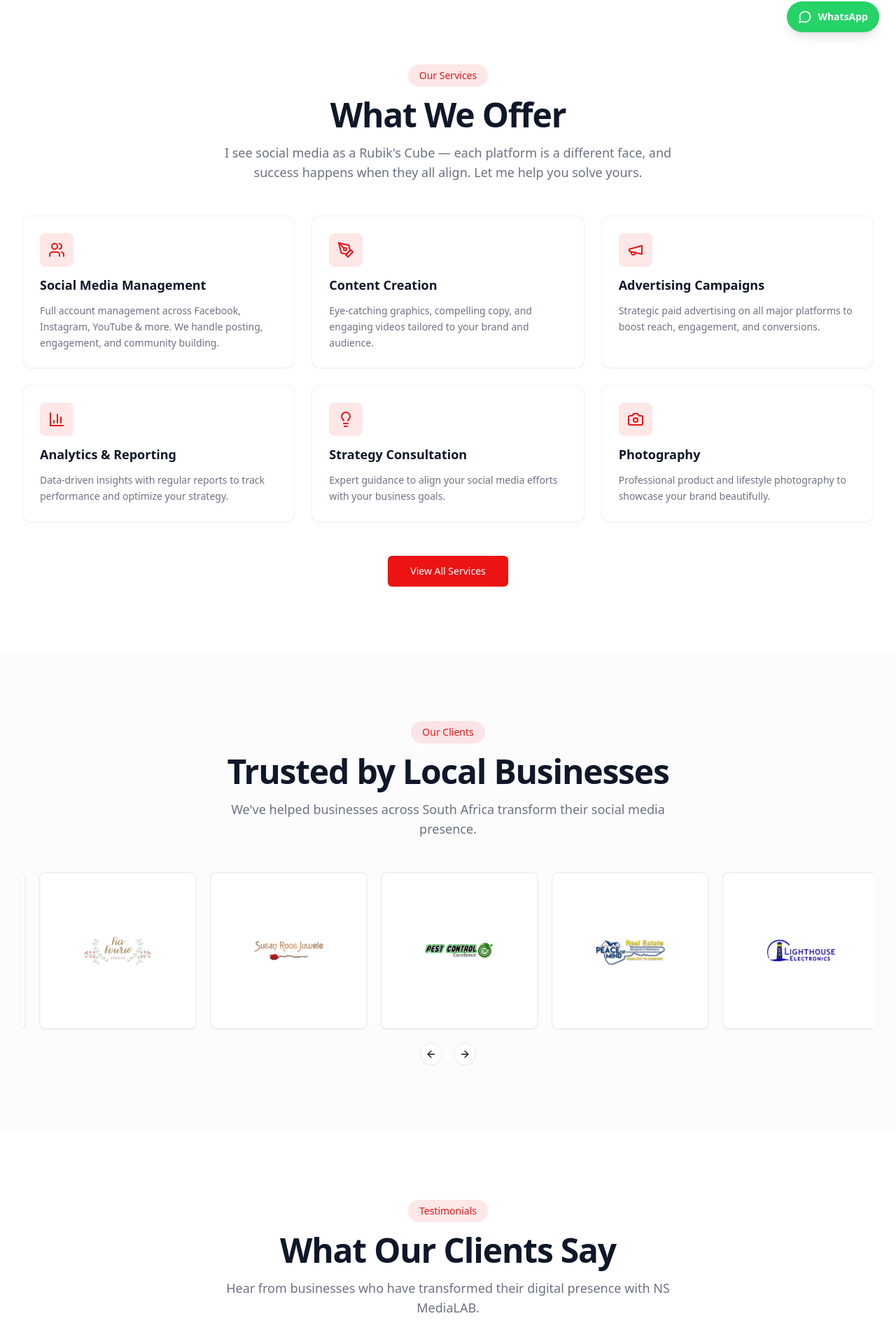
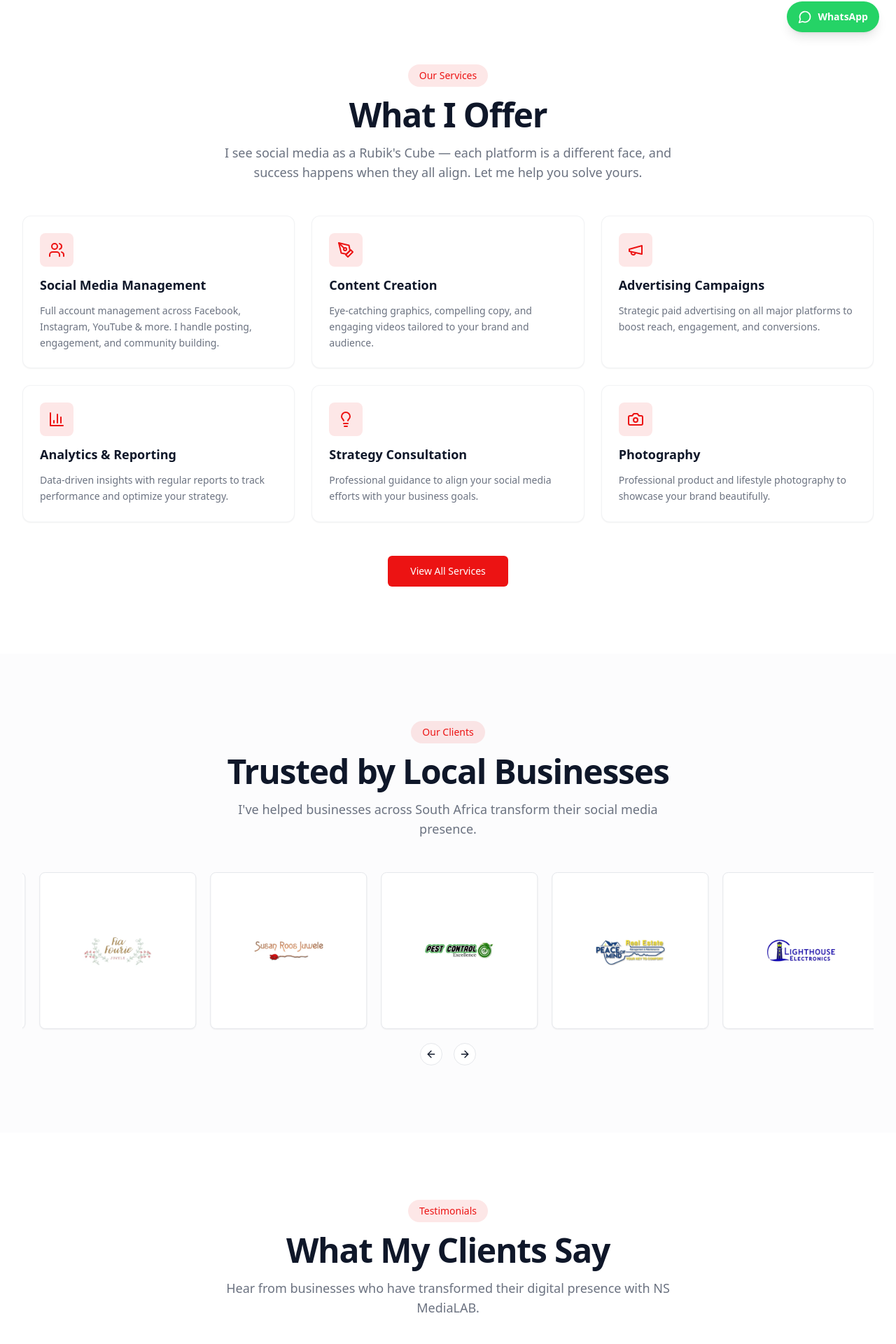
Before and after one commit to FrancoisSchoeman/NSMediaLAB, a Next.js app: page / in a window 1280 px wide. Shown: the part 730-2650 px from the top of the page at 70% size. Built offline with nearby package versions, Linux system fonts and the light colour scheme.

Commit message:
chore: Update SEO & content

```diff
--- a/app/layout.tsx
+++ b/app/layout.tsx
@@ -26,7 +26,7 @@ export const metadata: Metadata = {
     template: '%s | NS MediaLAB',
   },
   description:
-    'Transform your brand with NS MediaLAB\'s personalised social media marketing services. Based in Stilbaai, we help small businesses grow on Facebook, Instagram, YouTube & more. Get a free consultation today!',
+    'Transform your brand with NS MediaLAB\'s personalised social media marketing services. Based in Stilbaai, i help small businesses grow on Facebook, Instagram, YouTube & more. Get a free consultation today!',
   keywords: [
     'social media marketing Stilbaai',
     'Facebook marketing South Africa',
@@ -62,9 +62,9 @@ export const metadata: Metadata = {
     locale: 'en_ZA',
     url: siteUrl,
     siteName: 'NS MediaLAB',
-    title: 'Expert Social Media Marketing in Stilbaai | NS MediaLAB',
+    title: 'Professional Social Media Marketing Services in Stilbaai | NS MediaLAB',
     description:
-      'Transform your brand with personalised social media marketing. We help small businesses grow on Facebook, Instagram, YouTube & more. Free consultation available!',
+      'Transform your brand with personalised social media marketing. I help small businesses grow on Facebook, Instagram, YouTube & more. Free consultation available!',
     images: [
       {
         url: '/og-image.jpg',
@@ -76,9 +76,9 @@ export const metadata: Metadata = {
   },
   twitter: {
     card: 'summary_large_image',
-    title: 'Expert Social Media Marketing in Stilbaai | NS MediaLAB',
+    title: 'Professional Social Media Marketing Services in Stilbaai | NS MediaLAB',
     description:
-      'Transform your brand with personalised social media marketing. We help small businesses grow on Facebook, Instagram, YouTube & more.',
+      'Transform your brand with personalised social media marketing. I help small businesses grow on Facebook, Instagram, YouTube & more.',
     images: ['/og-image.jpg'],
     creator: '@nsmedialab',
   },
@@ -146,7 +146,7 @@ const localBusinessSchema = {
   url: siteUrl,
   telephone: '+27826191100',
   email: 'nadia@nsmedialab.co.za',
-  priceRange: 'R500-R5000',
+  priceRange: 'R300-R3000',
   address: {
     '@type': 'PostalAddress',
     addressLocality: 'Stilbaai',
@@ -161,7 +161,7 @@ const localBusinessSchema = {
   openingHoursSpecification: {
     '@type': 'OpeningHoursSpecification',
     dayOfWeek: ['Monday', 'Tuesday', 'Wednesday', 'Thursday', 'Friday'],
-    opens: '08:00',
+    opens: '09:00',
     closes: '17:00',
   },
 };
--- a/app/page.tsx
+++ b/app/page.tsx
@@ -20,16 +20,16 @@ import {
 } from 'lucide-react';
 
 export const metadata: Metadata = {
-  title: 'Expert Social Media Marketing in Stilbaai | NS MediaLAB',
+  title: 'Professional Social Media Marketing Services in Stilbaai | NS MediaLAB',
   description:
-    "Transform your brand with NS MediaLAB's personalised social media marketing services. Based in Stilbaai, we help small businesses grow on Facebook, Instagram, YouTube & more. Get a free consultation today!",
+    "Transform your brand with NS MediaLAB's personalised social media marketing services. Based in Stilbaai, I help small businesses grow on Facebook, Instagram, YouTube & more. Get a free consultation today!",
 };
 
 const services = [
   {
     title: 'Social Media Management',
     description:
-      'Full account management across Facebook, Instagram, YouTube & more. We handle posting, engagement, and community building.',
+      'Full account management across Facebook, Instagram, YouTube & more. I handle posting, engagement, and community building.',
     icon: <Users className="h-6 w-6" />,
   },
   {
@@ -53,7 +53,7 @@ const services = [
   {
     title: 'Strategy Consultation',
     description:
-      'Expert guidance to align your social media efforts with your business goals.',
+      'Professional guidance to align your social media efforts with your business goals.',
     icon: <Lightbulb className="h-6 w-6" />,
   },
   {
@@ -108,7 +108,7 @@ export default function Home() {
       >
         <SectionHeader
           badge="Our Services"
-          title="What We Offer"
+          title="What I Offer"
           description="I see social media as a Rubik's Cube — each platform is a different face, and success happens when they all align. Let me help you solve yours."
         />
 
@@ -136,7 +136,7 @@ export default function Home() {
         <SectionHeader
           badge="Our Clients"
           title="Trusted by Local Businesses"
-          description="We've helped businesses across South Africa transform their social media presence."
+          description="I've helped businesses across South Africa transform their social media presence."
         />
         <div className="mt-8">
           <LogoCarousel />
@@ -152,7 +152,7 @@ export default function Home() {
       >
         <SectionHeader
           badge="Testimonials"
-          title="What Our Clients Say"
+          title="What My Clients Say"
           description="Hear from businesses who have transformed their digital presence with NS MediaLAB."
         />
 
@@ -164,7 +164,7 @@ export default function Home() {
 
         <div className="mt-12 text-center">
           <Button asChild variant="outline" size="lg">
-            <a href="/faqs">Read Our FAQs</a>
+            <a href="/faqs">Read My FAQs</a>
           </Button>
         </div>
       </SectionWrapper>
```
